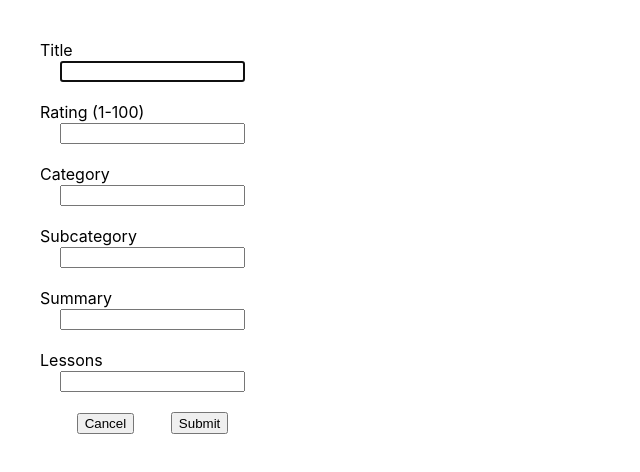
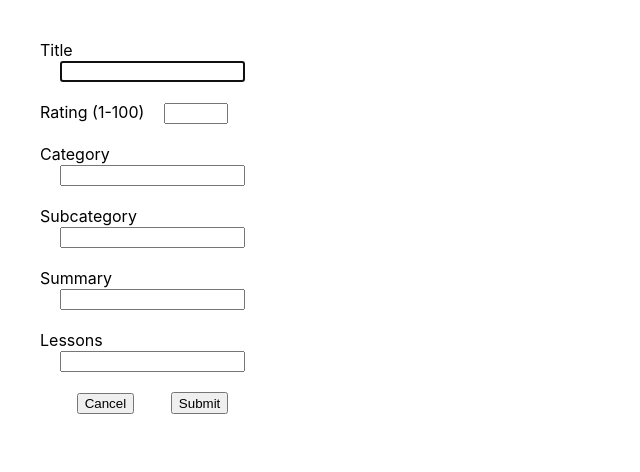
Before and after one commit to maximiliangustmann/capstone-project, a React (Create React App) app: page /create in a window 1280 px wide. Shown: the top 472 px of the page, without its empty margins (0-640 px from the left). Built offline with nearby package versions, Linux system fonts and the light colour scheme.

Commit message:
Implementing review

```diff
--- a/src/components/Form.js
+++ b/src/components/Form.js
@@ -15,7 +15,11 @@ export default function Form({ onSubmit }) {
     <StyledForm onSubmit={handleSubmit(onFormSubmit)}>
       <label>
         Title
-        <Input autoFocus name="title" ref={register({ required: true })} />
+        <StyledInput
+          autoFocus
+          name="title"
+          ref={register({ required: true })}
+        />
       </label>
       {errors.title && errors.title.type === 'required' && (
         <StyledErrorMessage>Title is required!</StyledErrorMessage>
@@ -23,8 +27,11 @@ export default function Form({ onSubmit }) {
 
       <label>
         Rating (1-100)
-        <Input
+        <StyledInput
           name="rating"
+          type="number"
+          min="1"
+          max="100"
           ref={register({ required: true, pattern: /^[1-9][0-9]?$|^100$/ })}
         />
       </label>
@@ -33,13 +40,13 @@ export default function Form({ onSubmit }) {
       )}
       {errors.rating && errors.rating.type === 'pattern' && (
         <StyledErrorMessage>
-          Please choose a number between 0 and 100
+          Please choose a number between 1 and 100
         </StyledErrorMessage>
       )}
 
       <label>
         Category
-        <Input name="category" ref={register({ required: true })} />
+        <StyledInput name="category" ref={register({ required: true })} />
       </label>
       {errors.category && errors.category.type === 'required' && (
         <StyledErrorMessage>Category is required!</StyledErrorMessage>
@@ -47,7 +54,7 @@ export default function Form({ onSubmit }) {
 
       <label>
         Subcategory
-        <Input name="subcategory" ref={register({ required: true })} />
+        <StyledInput name="subcategory" ref={register({ required: true })} />
       </label>
       {errors.subcategory && errors.subcategory.type === 'required' && (
         <StyledErrorMessage>Subcategory is required!</StyledErrorMessage>
@@ -55,7 +62,7 @@ export default function Form({ onSubmit }) {
 
       <label>
         Summary
-        <Input name="summary" ref={register({ required: true })} />
+        <StyledInput name="summary" ref={register({ required: true })} />
       </label>
       {errors.summary && errors.summary.type === 'required' && (
         <StyledErrorMessage>Summary is required!</StyledErrorMessage>
@@ -63,7 +70,7 @@ export default function Form({ onSubmit }) {
 
       <label>
         Lessons
-        <Input name="lessons" ref={register({ required: true })} />
+        <StyledInput name="lessons" ref={register({ required: true })} />
       </label>
       {errors.lessons && errors.lessons.type === 'required' && (
         <StyledErrorMessage>Lessons is required!</StyledErrorMessage>
@@ -88,7 +95,7 @@ const StyledForm = styled.form`
   width: 100px;
 `
 
-const Input = styled.input`
+const StyledInput = styled.input`
   margin: 0 20px;
 `
 
```
